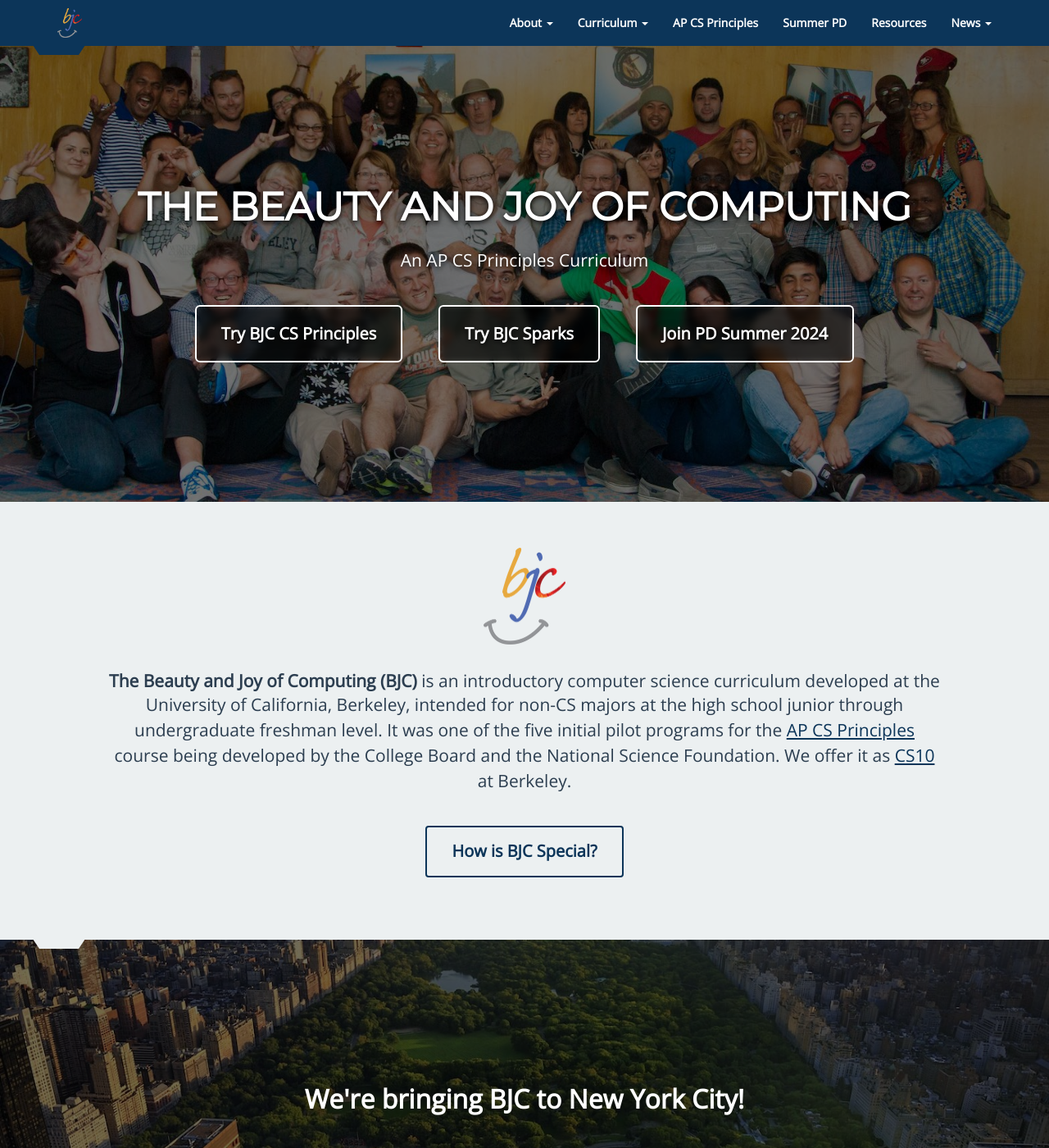
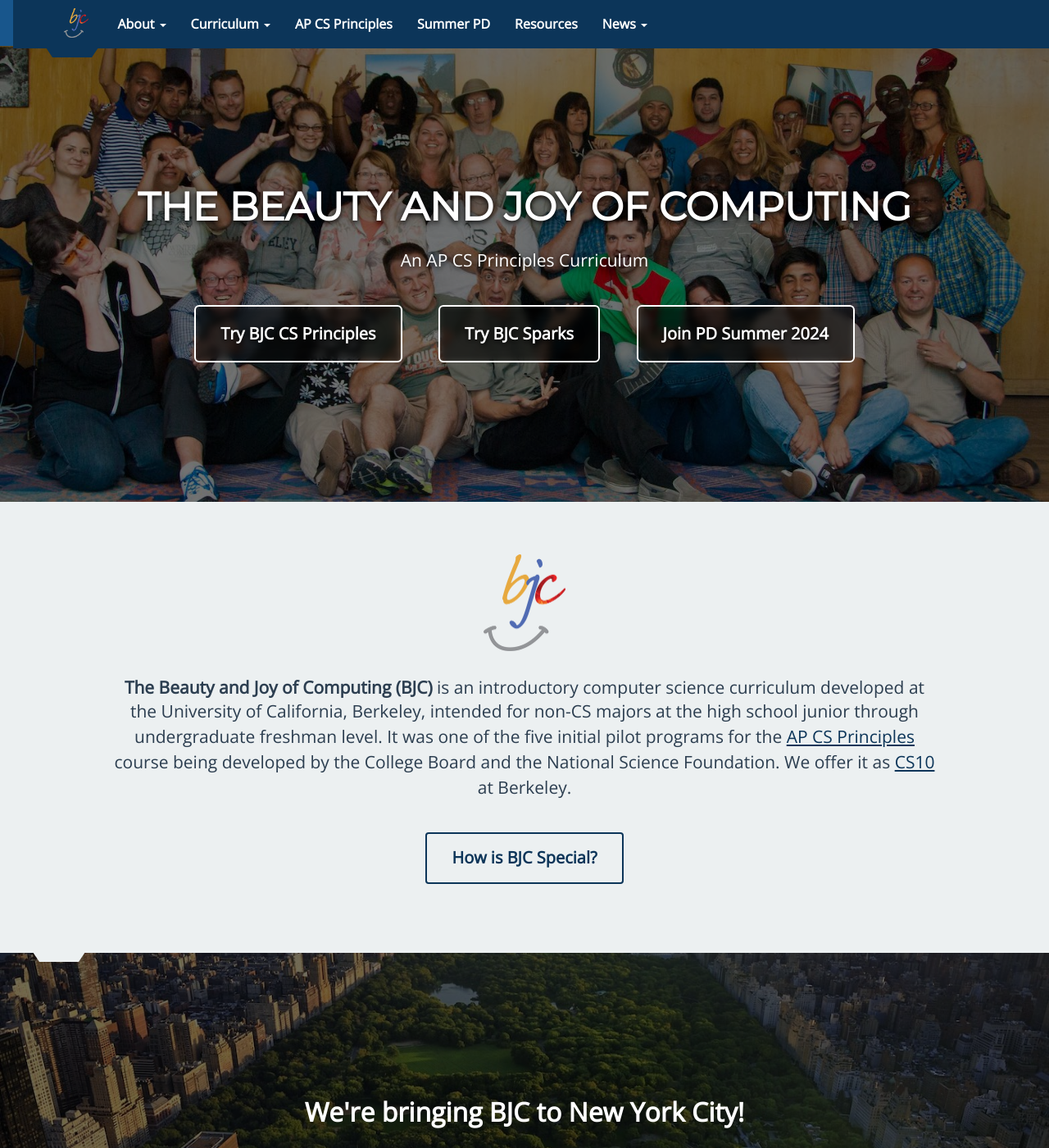
Before and after one commit to beautyjoy/beautyjoy.github.io, a Jekyll site: the page built from index.html, in a window 1280 px wide and 1400 px high. Shown: the whole window at 82% size. Built offline with Jekyll 4.4.1, drawn with Linux system fonts in a browser that asks for light colours.

Commit message:
Enable WCAG 2.1, 2.2 tests and fix the base font size

```diff
--- a/_includes/nav.html
+++ b/_includes/nav.html
@@ -19,7 +19,7 @@
 
     <!-- Collect the nav links, forms, and other content for toggling -->
     <div class="collapse navbar-collapse navbar-ex1-collapse">
-      <ul class="nav navbar-nav navbar-right list-unstyled">
+      <ul class="nav navbar-nav list-unstyled">
         {% for item in site.data.navbar %}
           {% if item.title %}
             {% assign menu = item %}
--- a/assets/css/styles.scss
+++ b/assets/css/styles.scss
@@ -36,6 +36,9 @@
   // Suppress default 100% height, otherwise we end up
   // with min page height exceeding screen height,
   // causing scrolling even on short pages
+
+  // Increse BS3's base font size for better accessibility
+  font-size: 16px;
 }
 
 h1, h2, h3, h4, h5, h6 {
@@ -171,7 +174,7 @@
 }
 
 .navbar-inverse {
-  margin: 0;
+  margin-left: 1em;
   padding: 0;
   background-color: $dark-color;
   font-family: $header-font-stack;
@@ -180,6 +183,7 @@
   .navbar-brand {
     color: $inverted-text-color;
     padding: 10px 15px;
+    margin: auto 0.5rem;
     height: auto; // Making the BJC logo larger than the template default
 
     > img {
```
Also changed, not shown: spec/accessibility_spec.rb (+8 -2 lines).
